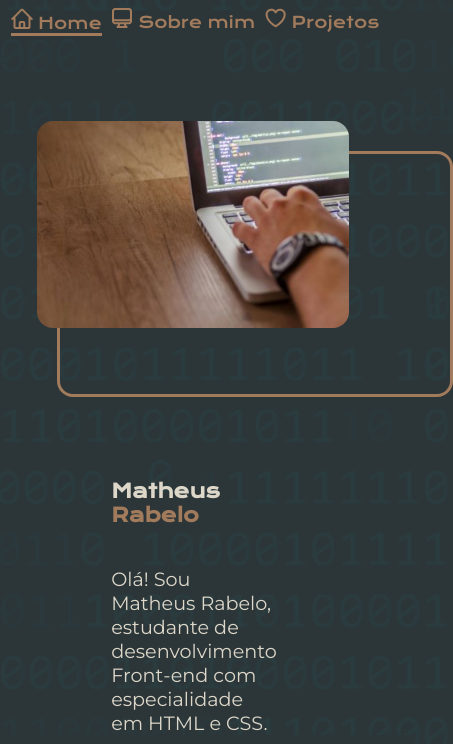
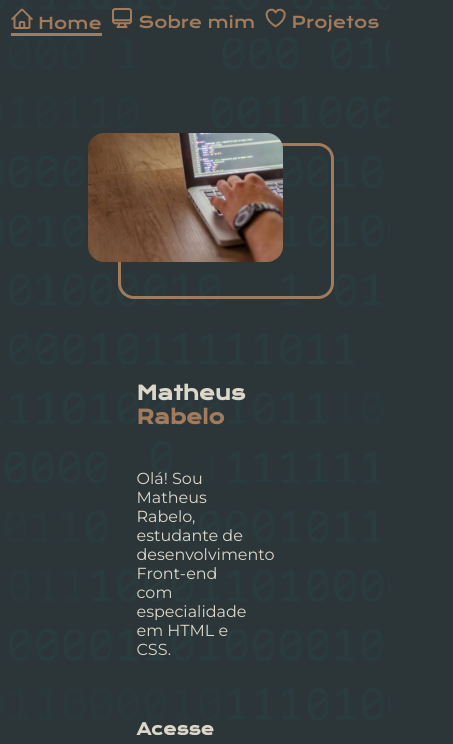
Before and after one commit to Matheusfreitasr/Desafio-3, a plain HTML site: page index.html in a window 390 px wide. Shown: the top 744 px of the page, 453 px wide, since content can reach past the window. Drawn offline with nearby package versions, Linux system fonts and the light colour scheme.

Commit message:
mudando a tela mobile e pc

```diff
--- a/styles/style.css
+++ b/styles/style.css
@@ -254,11 +254,31 @@ body{
         flex-direction: column;
     }
 
+    .linha__borda{
+        width: 210px;
+        height: 150px;
+        border-radius: 1rem;
+        border: 3px solid var(--cor-terciaria);
+        margin-top: 20px;
+        margin-left: 40px;
+    }
+
     .linha__borda__desafio2,
     .linha__borda__desafio3{
-        width: 200px;
+        width: 110px;
+        height: 256px;
         left: 20px;
+        border-radius: 2rem;
+        border: 3px solid var(--cor-terciaria);
         top: -260px;
+    }
+
+    .imagem__index,
+    .imagem__about,
+    .imagem__project__desafio2,
+    .imagem__project__desafio3{
+        width: 80%;
+
     }
 }
 
@@ -276,11 +296,6 @@ body{
         font-size: 1rem;
     }
 
-    .apresentacao {
-        flex-direction: column-reverse;
-        margin: 2%;
-    }
-
     .apresentacao__conteudo {
         width: 50%;
     }
@@ -290,10 +305,11 @@ body{
     }
 
     .apresentacao__conteudo__texto {
-        font-size: 1.2rem;
+        font-size: 1rem;
     }
 
     .apresentacao__links__subtitulo {
+
         font-size: 1rem;
     }
 
@@ -306,17 +322,16 @@ body{
     .imagem__about,
     .imagem__project__desafio2,
     .imagem__project__desafio3{
-        width: 80%;
-
+        width: 50%;
     }
 
     .linha__borda__about{
-        width: 360px;
-        height: 220px;
+        width: 210px;
+        height: 130px;
         border-radius: 1rem;
         border: 3px solid var(--cor-terciaria);
         margin-top: 20px;
-        margin-left: 50px;
+        margin-left: 40px;
     }
 
     .rodape {
```
